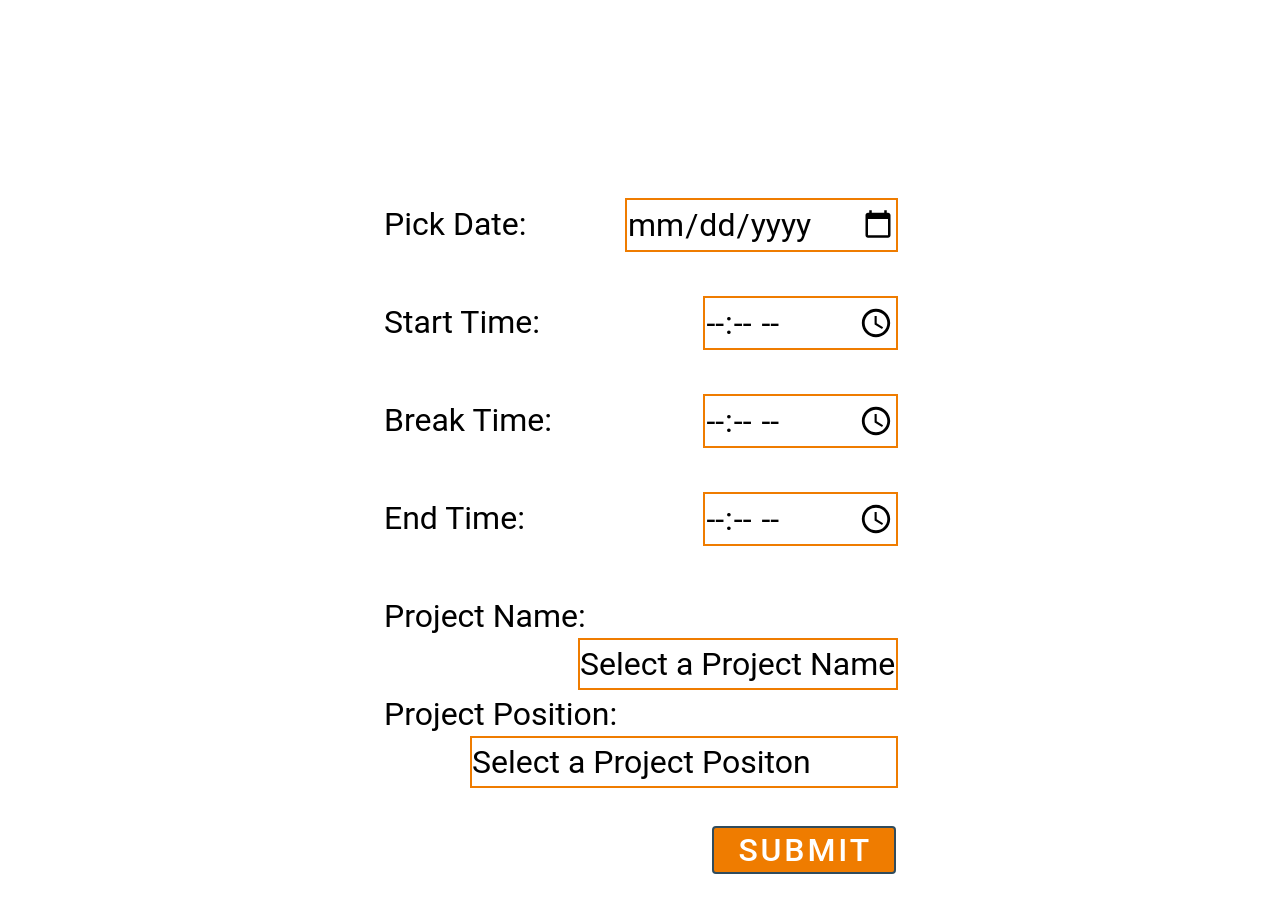
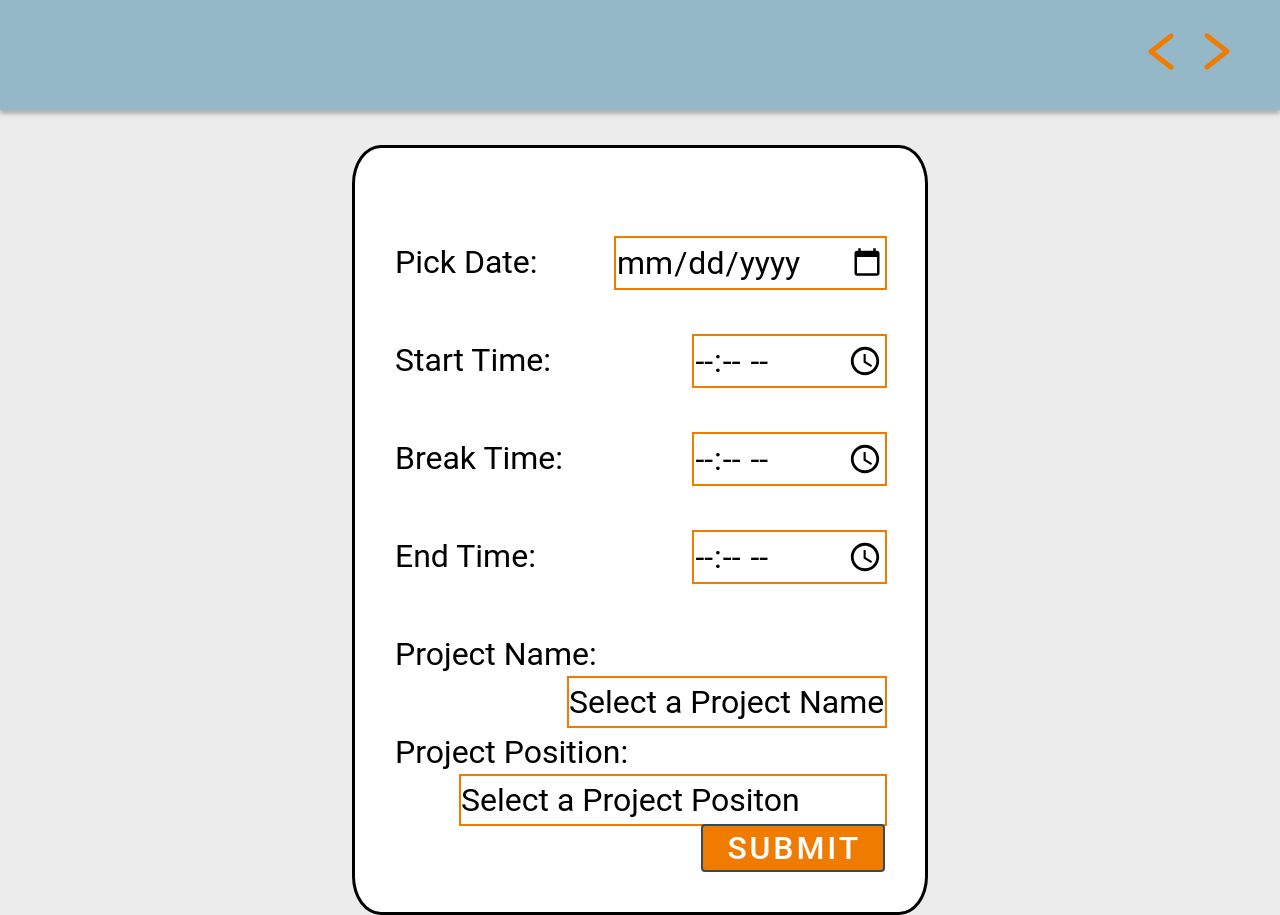
Before and after one commit to danGitRys/quanto-project, a Vue app in the folder frontend/quanto-front/: page /timeRegistration in a window 1280 px wide. Before the commit the page ends 874 px from the top, so only its background shows below. Built offline with nearby package versions, Linux system fonts and the light colour scheme.

Commit message:
Fixxing TopBar and Style Time Registration

```diff
--- /dev/null
+++ b/frontend/quanto-front/src/components/BackgroundScreen.vue
@@ -0,0 +1,12 @@
+<template>
+
+</template>
+
+
+<style>
+html{
+    background-color: #ECECEC;
+
+
+}
+</style>
--- a/frontend/quanto-front/src/components/TimeRegistrationComponent.vue
+++ b/frontend/quanto-front/src/components/TimeRegistrationComponent.vue
@@ -2,7 +2,7 @@
 // füllen von ProjectName and Position mit dynamisch Daten vom Backend
 
 <template>
-  <div>
+  <div class="allContainer">
   <div class="mainContainer">
   <div class="container">
    <div class="pickDateContainer">
@@ -43,15 +43,17 @@
       <option v-for="(option,index) in optionsData2" :value="index" :key="index">{{ option }}</option>
     </select>
       </div>
+       <div class="buttonContainer">
+            <v-btn @click="test" id="submitBtn" variant="outlined">
+          Submit
+        </v-btn>
+            </div>
   </div>
+
    </div>
 
 
-      <div class="buttonContainer">
-        <v-btn @click="test" id="submitBtn" variant="outlined">
-      Submit
-    </v-btn>
-        </div>
+
 
 
  </div>
@@ -103,7 +105,8 @@ function test(){
 }
 </script>
 
-<style>
+<style scoped>
+
 
 #datePicker, #startTimePicker, #breakTimePicker, #endTimePicker, #dropdownProjectName, #dropdownProjectPosition{
   font-size:32px ;
@@ -118,22 +121,27 @@ function test(){
   display: flex;
 }
 .mainContainer{
+
   display: flex;
   justify-content: center;
 }
 .buttonContainer{
   margin-top:40px;
-  width:70%;
+  width: 100%;
   display: flex;
-  justify-content:end;
+  justify-content:flex-end;
 }
 
 .container{
- margin-top: 100px;
+  padding: 40px;
+  background: white;
+  border: 3px solid black;
+  border-radius: 5%;
+ margin-top: -15px;
  display: inline-block;
 flex-direction: column;
 justify-content: left;
-width: 40%;
+width: 45%;
 }
 
 label{
--- a/frontend/quanto-front/src/components/TopBar.vue
+++ b/frontend/quanto-front/src/components/TopBar.vue
@@ -1,5 +1,3 @@
-
-
 <template>
     <div class="topBar">
         <div class="arrowIconContainer">
@@ -8,14 +6,14 @@
         </div>
     </div>
 </template>
-<style >
+<style scoped>
 .topBar{
     height: 110px;
-    background-color: blueviolet;
+    background-color: #94B8C7;
     display: flex;
     justify-content: end;
     align-items: center;
-
+    box-shadow: 0px 4px 4px rgba(0, 0, 0, 0.25);
 }
 #arrowIconRight{
     margin-left: 30px;
--- a/frontend/quanto-front/src/views/TimeRegistration.vue
+++ b/frontend/quanto-front/src/views/TimeRegistration.vue
@@ -1,9 +1,16 @@
 <template>
+    <div>
+
+    <TopBar />
+    <BackgroundScreen />
 <TimeRegistrationCo />
+    </div>
 </template>
 
 <script setup>
 import TimeRegistrationCo from '../components/TimeRegistrationComponent.vue'
+import TopBar from '@/components/TopBar.vue';
+import BackgroundScreen from '@/components/BackgroundScreen.vue';
 </script>
 
 <style>
```
